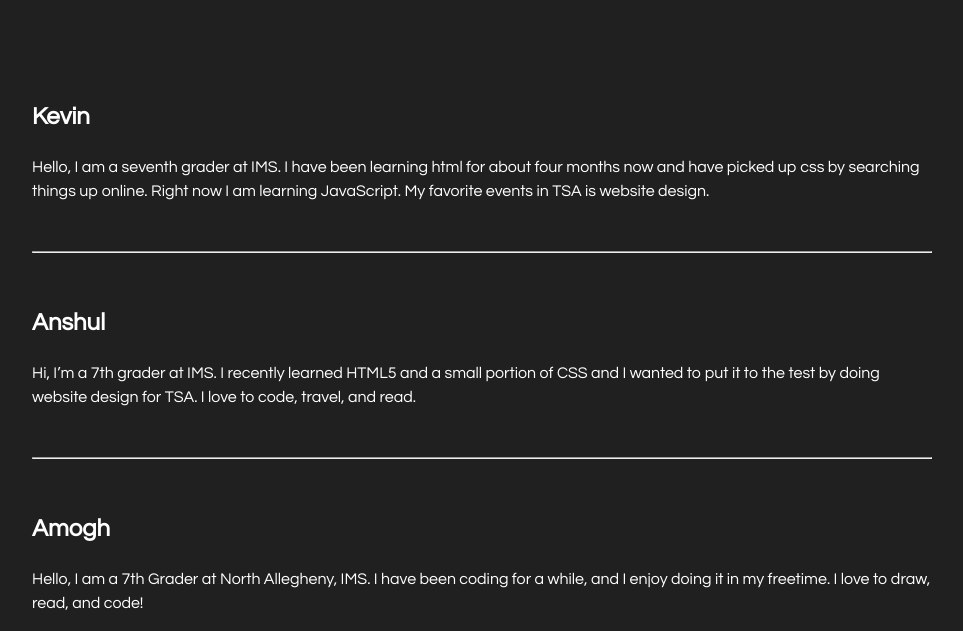
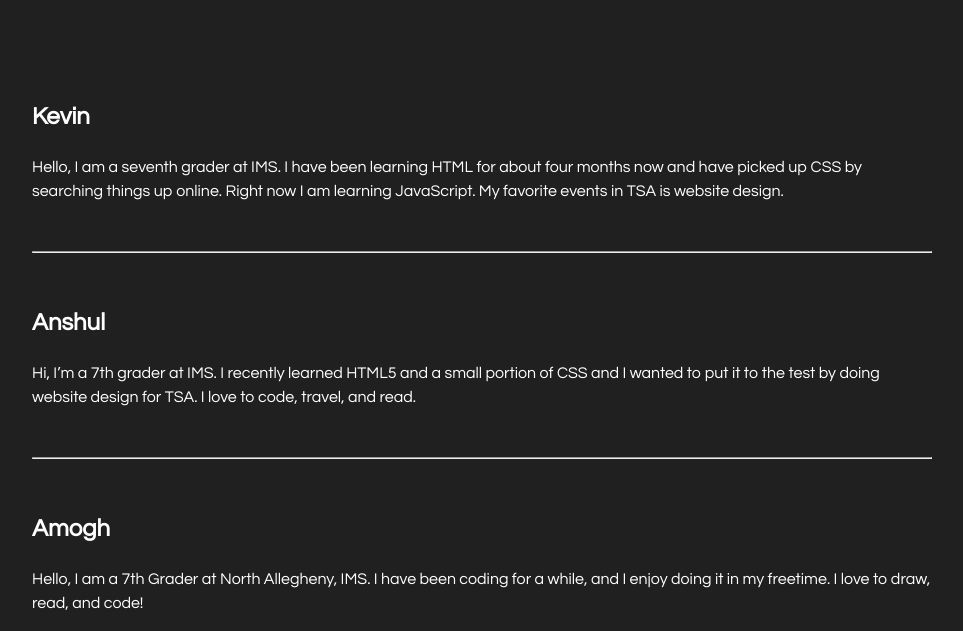
Before and after one commit to cloudco-tech/aboutus, a plain HTML site: page index.html in a window 1280 px wide. Shown: the part 169-800 px from the top of the page, without its empty margins (158-1121 px from the left). Drawn offline with Linux system fonts and the light colour scheme.

Commit message:
Update index.html

```diff
--- a/index.html
+++ b/index.html
@@ -16,7 +16,7 @@
       <br>
       <h2>Kevin</h2>
       <p>
-Hello, I am a seventh grader at IMS. I have been learning html for about four months now and have picked up css by searching things up online. Right now I am learning JavaScript. My favorite events in TSA is website design.
+Hello, I am a seventh grader at IMS. I have been learning HTML for about four months now and have picked up CSS by searching things up online. Right now I am learning JavaScript. My favorite events in TSA is website design.
       </p>
       <br>
       <hr>
```
